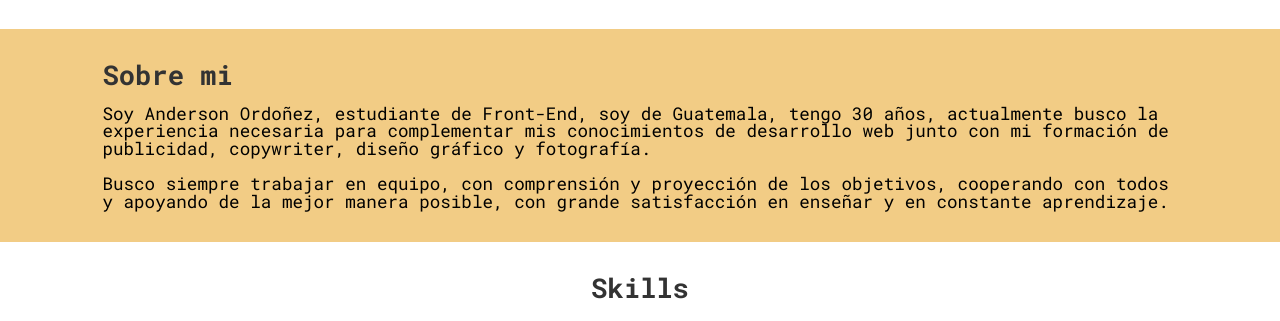
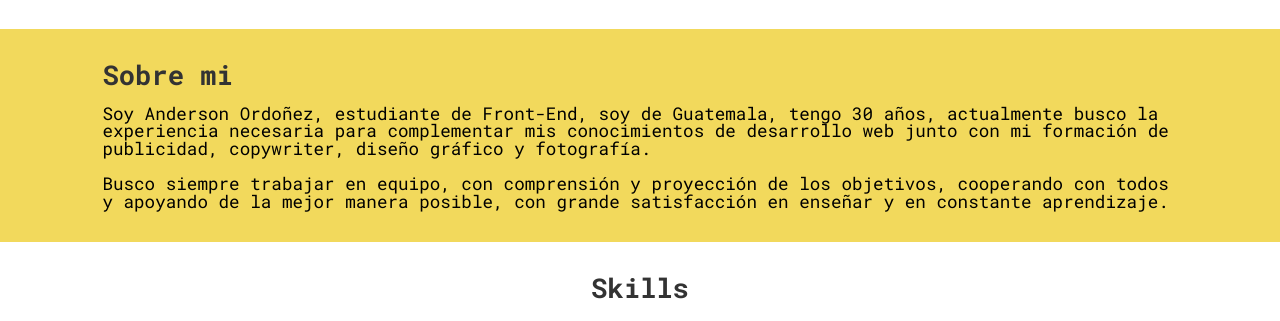
Before and after one commit to AndersonOrdonez/Portafolio, a plain HTML site: page index.html in a window 1280 px wide. Shown: the part 345-666 px from the top of the page. Drawn offline with Linux system fonts and the light colour scheme.

Commit message:
Modificando amarillo

```diff
--- a/css/style.css
+++ b/css/style.css
@@ -11,7 +11,7 @@
 
 :root{
     /*Colores*/
-    --base-amarillo: #F2CC85;
+    --base-amarillo: #F2D95C;
     --base-grisOscuro: #333333;
     --base-grisPlata:#ececec;
 
```
